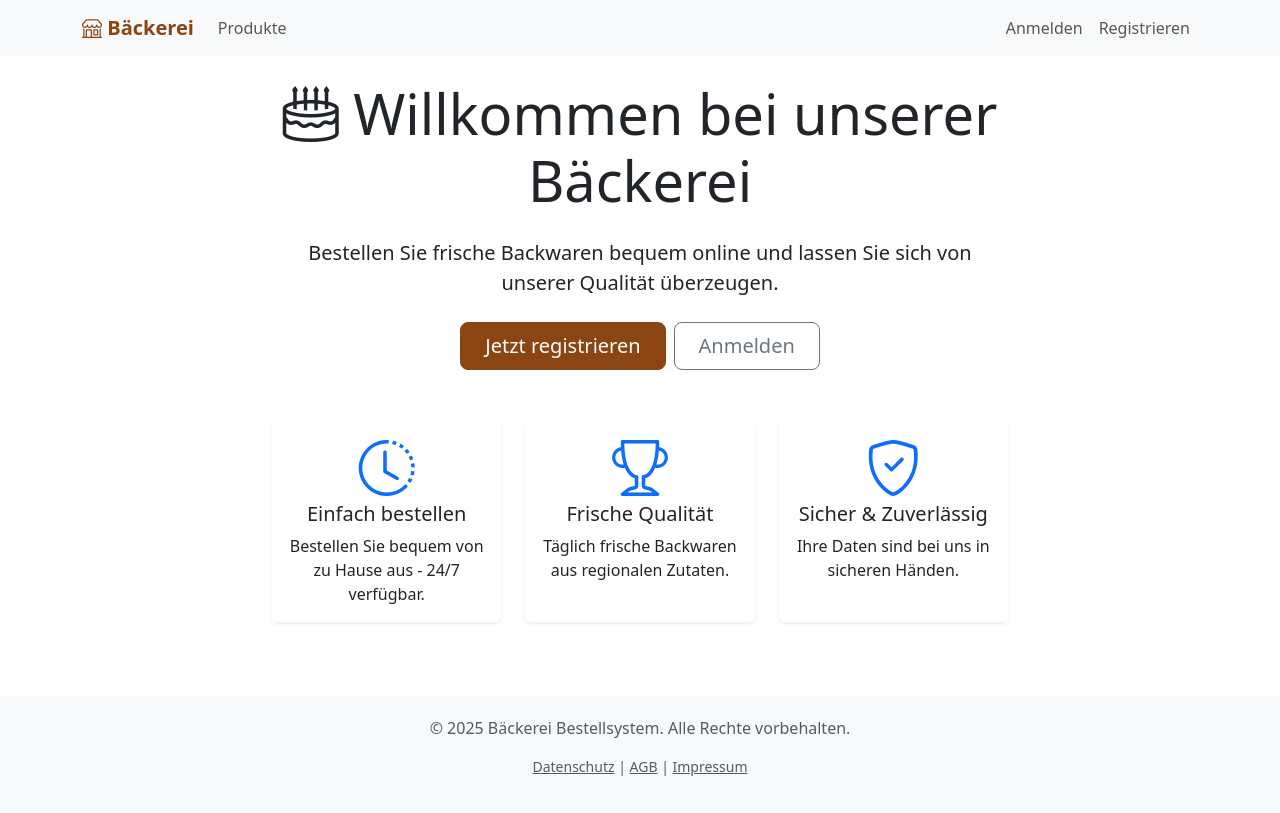
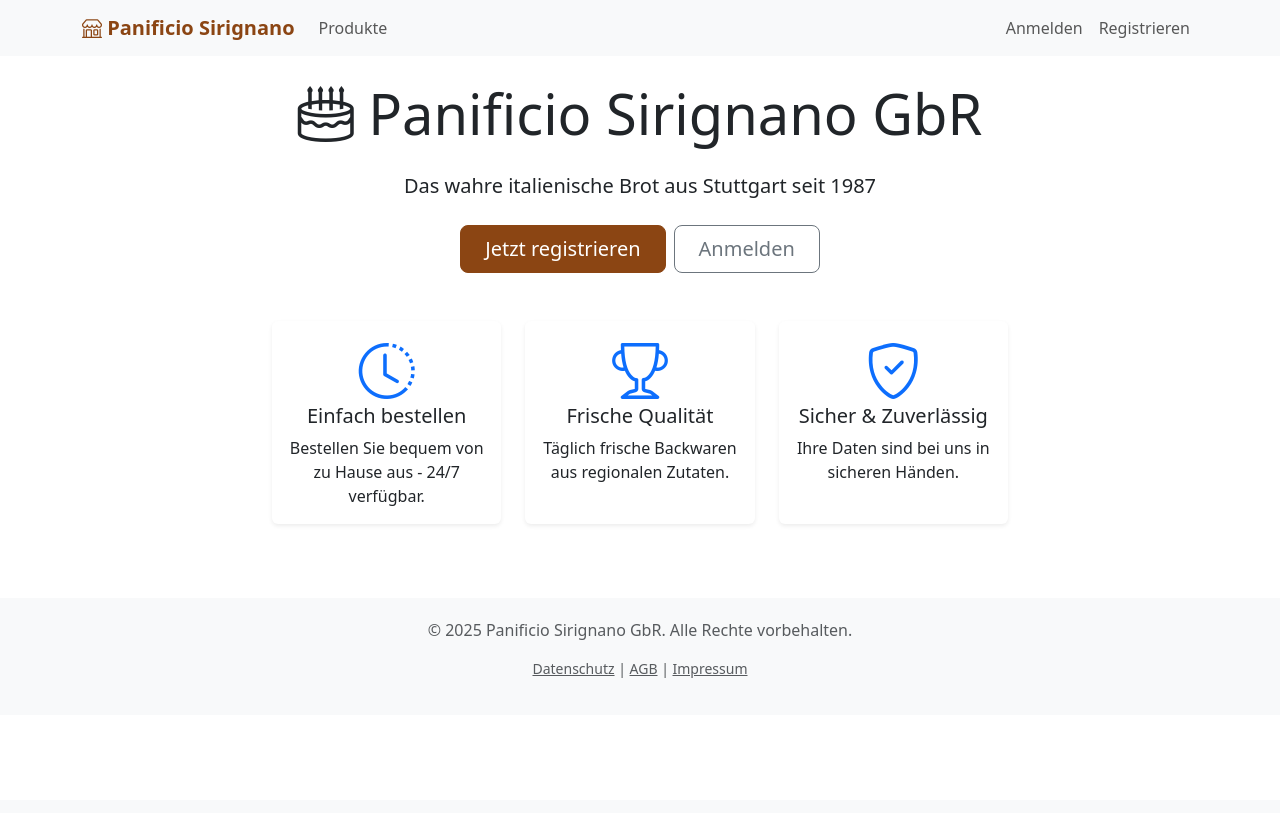
Before and after one commit to MrHartung/BaeckereiBestellungen, a Django app: page / in a window 1280 px wide. After the commit the page ends 678 px from the top, so only its background shows below. Run offline with Django 4.2, Linux system fonts and the light colour scheme.

Commit message:
Name und Text angepasst

```diff
--- a/templates/base.html
+++ b/templates/base.html
@@ -3,7 +3,7 @@
 <head>
     <meta charset="UTF-8">
     <meta name="viewport" content="width=device-width, initial-scale=1.0">
-    <title>{% block title %}Bäckerei Bestellsystem{% endblock %}</title>
+    <title>{% block title %}Panificio Sirignano GbR{% endblock %}</title>
 
     <!-- Bootstrap CSS -->
     <link href="https://cdn.jsdelivr.net/npm/bootstrap@5.3.0/dist/css/bootstrap.min.css" rel="stylesheet">
@@ -53,7 +53,7 @@
     <nav class="navbar navbar-expand-lg navbar-light bg-light">
         <div class="container">
             <a class="navbar-brand" href="{% url 'home' %}">
-                <i class="bi bi-shop"></i> Bäckerei
+                <i class="bi bi-shop"></i> Panificio Sirignano
             </a>
             <button class="navbar-toggler" type="button" data-bs-toggle="collapse" data-bs-target="#navbarNav">
                 <span class="navbar-toggler-icon"></span>
@@ -133,7 +133,7 @@
     <!-- Footer -->
     <footer class="text-center text-muted">
         <div class="container">
-            <p>&copy; 2025 Bäckerei Bestellsystem. Alle Rechte vorbehalten.</p>
+            <p>&copy; 2025 Panificio Sirignano GbR. Alle Rechte vorbehalten.</p>
             <p class="small">
                 <a href="#" class="text-muted">Datenschutz</a> |
                 <a href="#" class="text-muted">AGB</a> |
--- a/templates/bestellungen/home.html
+++ b/templates/bestellungen/home.html
@@ -1,15 +1,15 @@
 {% extends 'base.html' %}
 
-{% block title %}Willkommen - Bäckerei{% endblock %}
+{% block title %}Willkommen - Panificio Sirignano{% endblock %}
 
 {% block content %}
 <div class="row">
     <div class="col-lg-8 mx-auto text-center">
         <h1 class="display-4 mb-4">
-            <i class="bi bi-cake2"></i> Willkommen bei unserer Bäckerei
+            <i class="bi bi-cake2"></i> Panificio Sirignano GbR
         </h1>
         <p class="lead mb-4">
-            Bestellen Sie frische Backwaren bequem online und lassen Sie sich von unserer Qualität überzeugen.
+            Das wahre italienische Brot aus Stuttgart seit 1987
         </p>
 
         {% if not user.is_authenticated %}
```
